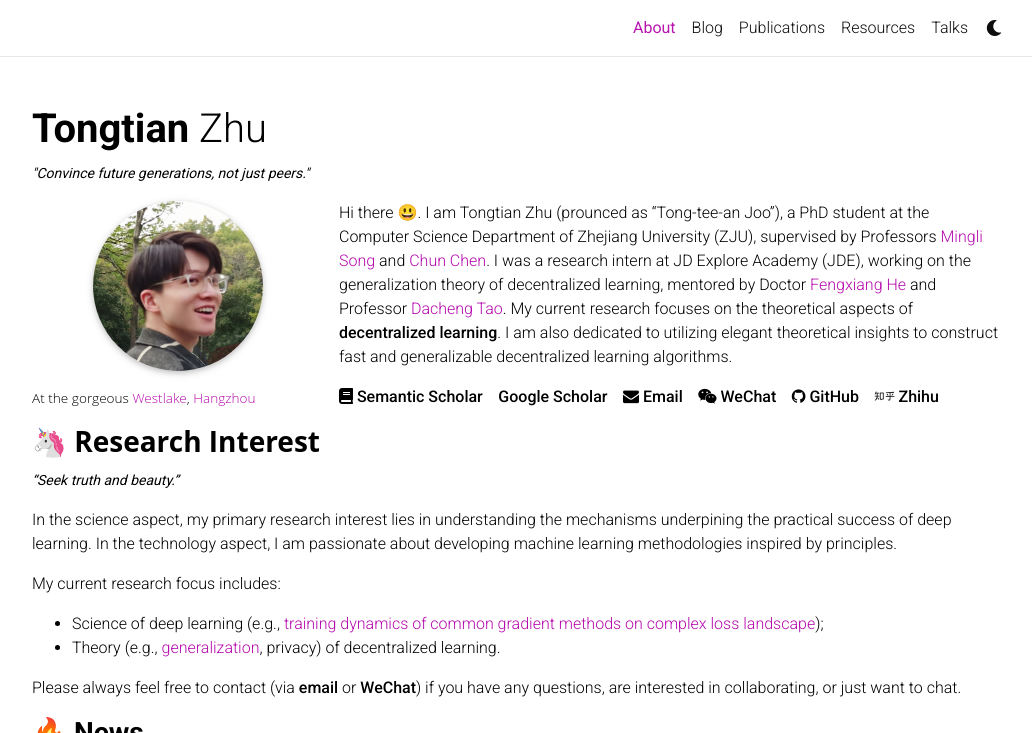
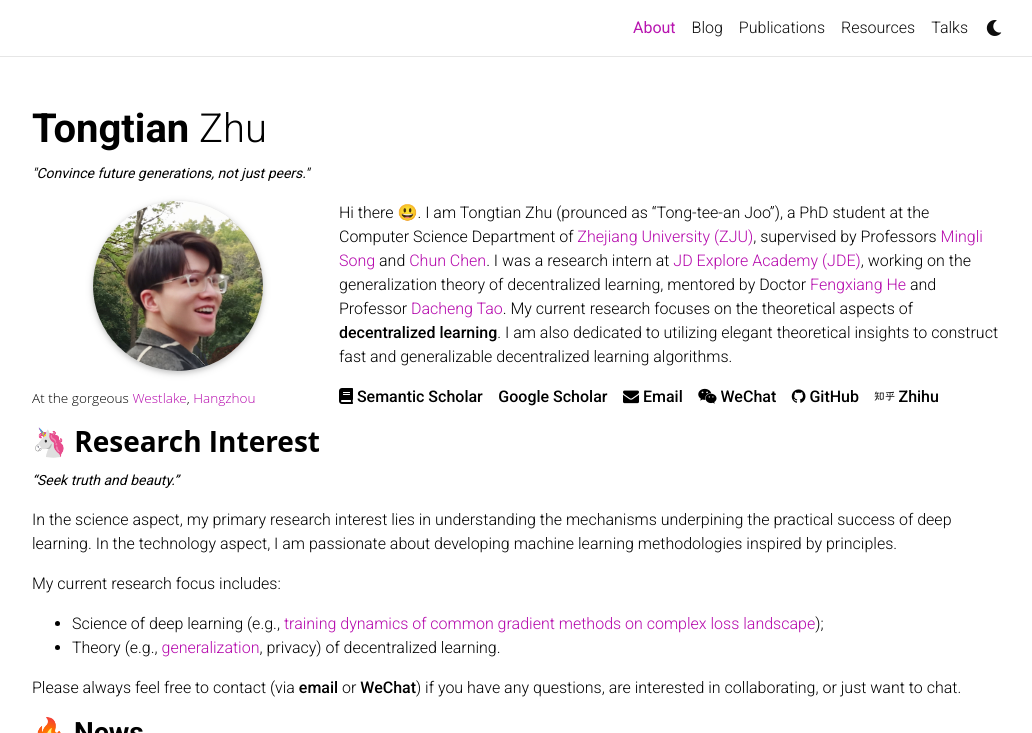
Before and after one commit to Raiden-Zhu/Raiden-Zhu.github.io, a Jekyll site: the page built from _pages/about.md, in a window 1280 px wide and 900 px high, cut to the strip 0-733 px from the top of the window. Shown: the whole strip, without its empty margins (123-1155 px from the left). Built offline with Jekyll 4.4.1, drawn with Linux system fonts in a browser that asks for light colours; full-size pictures stand in for the smaller copies a plugin makes; comment, search, counter and statistics services are not loaded; a style sheet for code colours, icons or effects is not loaded; some of the changed lines change nothing that is shown.

Commit message:
Update about.md

```diff
--- a/_pages/about.md
+++ b/_pages/about.md
@@ -20,8 +20,8 @@ social: true  # includes social icons at the bottom of the page
 
 <!--[<span style="font-weight: bold; color: #B509AC;">Zhejiang University</span>](https://www.zju.edu.cn/english/)-->
 
-Hi there 😃. I am Tongtian Zhu (prounced as "Tong-tee-an Joo"), a PhD student at the Computer Science Department of Zhejiang University (ZJU), supervised by Professors [Mingli Song](https://person.zju.edu.cn/en/msong) and [Chun Chen](https://person.zju.edu.cn/en/0082004). <!-- I earned my B.S. degree in Mathematical Science from CUMTB, as well as my B.Econ. degree in Economics (double degree) from [<span style="font-weight: bold; color: #B509AC;">Peking University</span>](https://english.pku.edu.cn/) (PKU) in 2021. -->
-I was a research intern at JD Explore Academy (JDE), working on the generalization theory of decentralized learning,  mentored by Doctor [Fengxiang He](https://fengxianghe.github.io/) and Professor [Dacheng Tao](https://www.sydney.edu.au/engineering/about/our-people/academic-staff/dacheng-tao.html).
+Hi there 😃. I am Tongtian Zhu (prounced as "Tong-tee-an Joo"), a PhD student at the Computer Science Department of [Zhejiang University (ZJU)](https://www.zju.edu.cn/english/), supervised by Professors [Mingli Song](https://person.zju.edu.cn/en/msong) and [Chun Chen](https://person.zju.edu.cn/en/0082004). <!-- I earned my B.S. degree in Mathematical Science from CUMTB, as well as my B.Econ. degree in Economics (double degree) from [<span style="font-weight: bold; color: #B509AC;">Peking University</span>](https://english.pku.edu.cn/) (PKU) in 2021. -->
+I was a research intern at [JD Explore Academy (JDE)](https://jdcorporateblog.com/jd-unveils-four-new-enterprise-level-products/jd-explore-academy/), working on the generalization theory of decentralized learning,  mentored by Doctor [Fengxiang He](https://fengxianghe.github.io/) and Professor [Dacheng Tao](https://www.sydney.edu.au/engineering/about/our-people/academic-staff/dacheng-tao.html).
 My current research focuses on the theoretical aspects of **decentralized learning**. I am also dedicated to utilizing elegant theoretical insights to construct fast and generalizable decentralized learning algorithms.
 
 <i class="fas fa-book"></i> [**Semantic Scholar**](https://www.semanticscholar.org/author/Tongtian-Zhu/2173757802) &nbsp;&nbsp; <i class="ai ai-google-scholar"></i> [**Google Scholar**](https://scholar.google.com/citations?user=QvBDUsIAAAAJ&hl=en) &nbsp;&nbsp; <!--<i class="fa fa-twitter"></i> [**Twitter**](https://twitter.com/Raiden13238619/) &nbsp;&nbsp;--> <i class="fa fa-envelope"></i> [**Email**](mailto:raiden@zju.edu.cn) &nbsp;&nbsp; <i class="fa fa-weixin"></i> [**WeChat**](https://raw.githubusercontent.com/Raiden-Zhu/Raiden-Zhu.github.io/master/assets/img/WeChat_QR_code.jpg) &nbsp;&nbsp;  <i class="fa fa-github"></i> [**GitHub**](https://github.com/Raiden-Zhu) &nbsp;&nbsp; <i class="fab fa-zhihu"></i> [**Zhihu**](https://www.zhihu.com/people/you-li-70-94)
```
